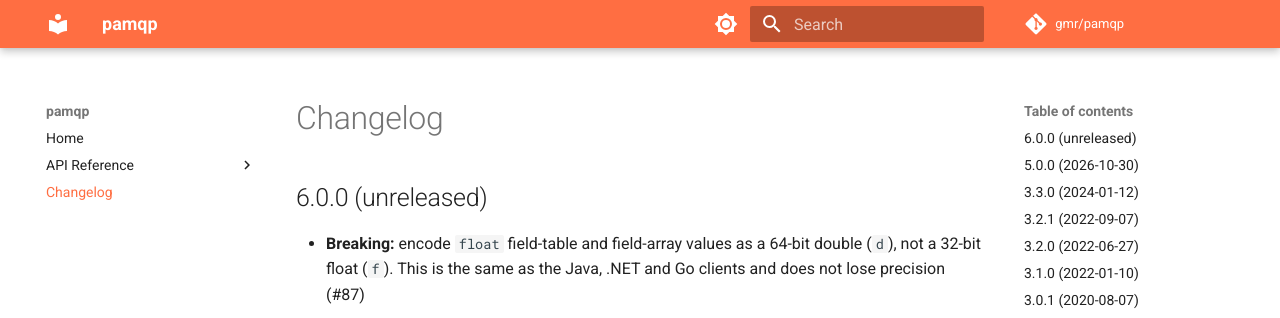
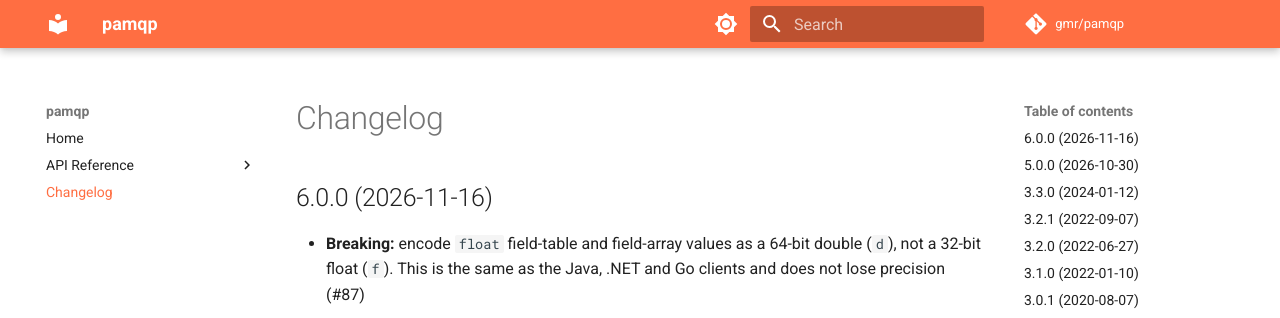
Before and after one commit to gmr/pamqp, an MkDocs documentation site: the page built from docs/changelog.md, in a window 1280 px wide and 900 px high. Shown: the top 318 px of the window. Built offline with MkDocs 1.6.1 and Material for MkDocs 9.7.7, drawn with Linux system fonts in a browser that asks for light colours; comment, search, counter and statistics services are not loaded.

Commit message:
release 6.0.0 - reference client field-table types and decode nesting limit
Co-Authored-By: Claude Opus 5.5 <noreply@anthropic.com>

```diff
--- a/docs/changelog.md
+++ b/docs/changelog.md
@@ -1,6 +1,6 @@
 # Changelog
 
-## 6.0.0 (unreleased)
+## 6.0.0 (2026-11-16)
 - **Breaking:** encode `float` field-table and field-array values as a 64-bit double (`d`), not a 32-bit float (`f`). This is the same as the Java, .NET and Go clients and does not lose precision (#87)
 - **Breaking:** encode `int` field-table and field-array values as a signed 32-bit long-int (`I`) when the value fits, otherwise as a signed 64-bit long-long-int (`l`). Before, pamqp used the smallest type that held the value (`b`, `s`, `u`, `I`, `i` or `l`). `support_deprecated_rabbitmq()` and `DEPRECATED_RABBITMQ_SUPPORT` now have no effect and raise a `DeprecationWarning`. They will be removed in a future release (#87)
 - Limit field table and field array decoding to 32 nesting levels (`decode.MAX_NESTING_DEPTH`). Deeper data raises `ValueError`. Before, deeply nested data caused a `RecursionError`
--- a/pyproject.toml
+++ b/pyproject.toml
@@ -4,7 +4,7 @@ build-backend = "hatchling.build"
 
 [project]
 name = "pamqp"
-version = "5.0.0"
+version = "6.0.0"
 description = "RabbitMQ Focused AMQP low-level library"
 readme = "README.md"
 requires-python = ">=3.11"
```
Also changed, not shown: 1 other file.
